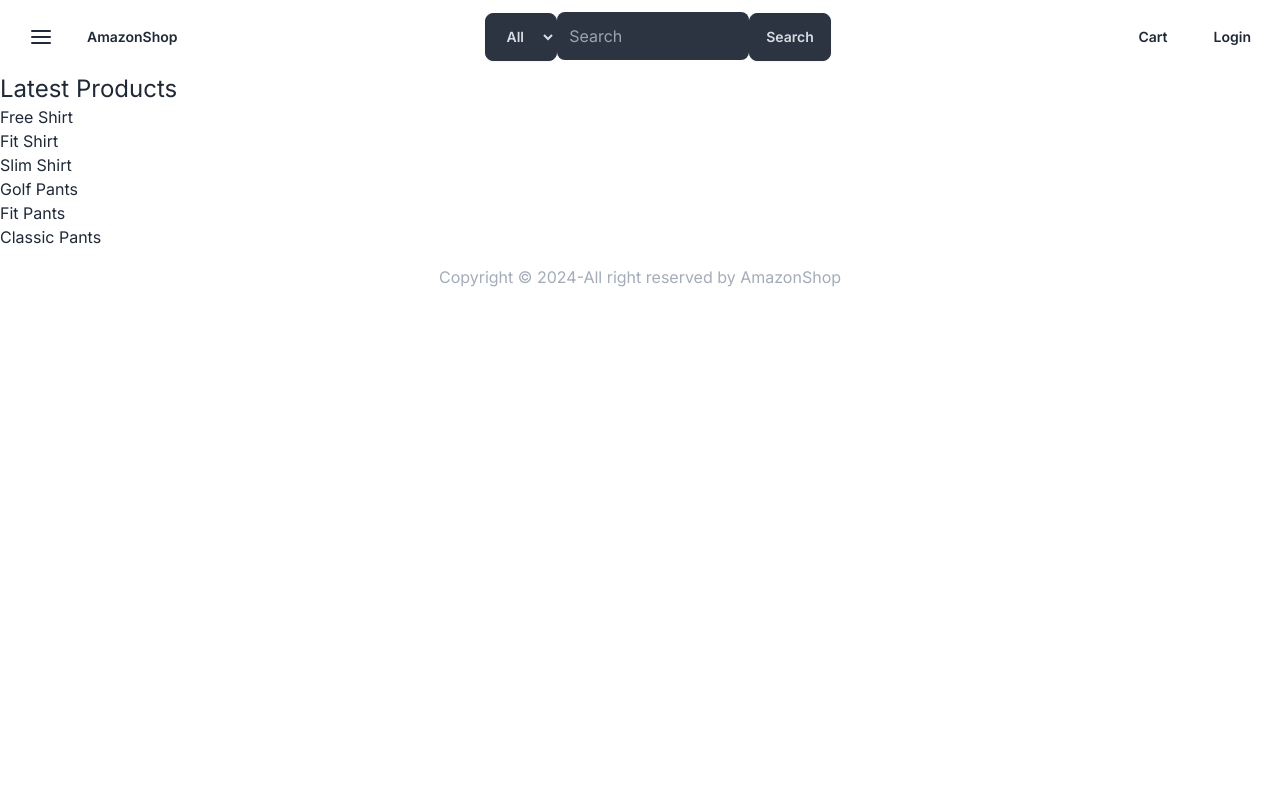
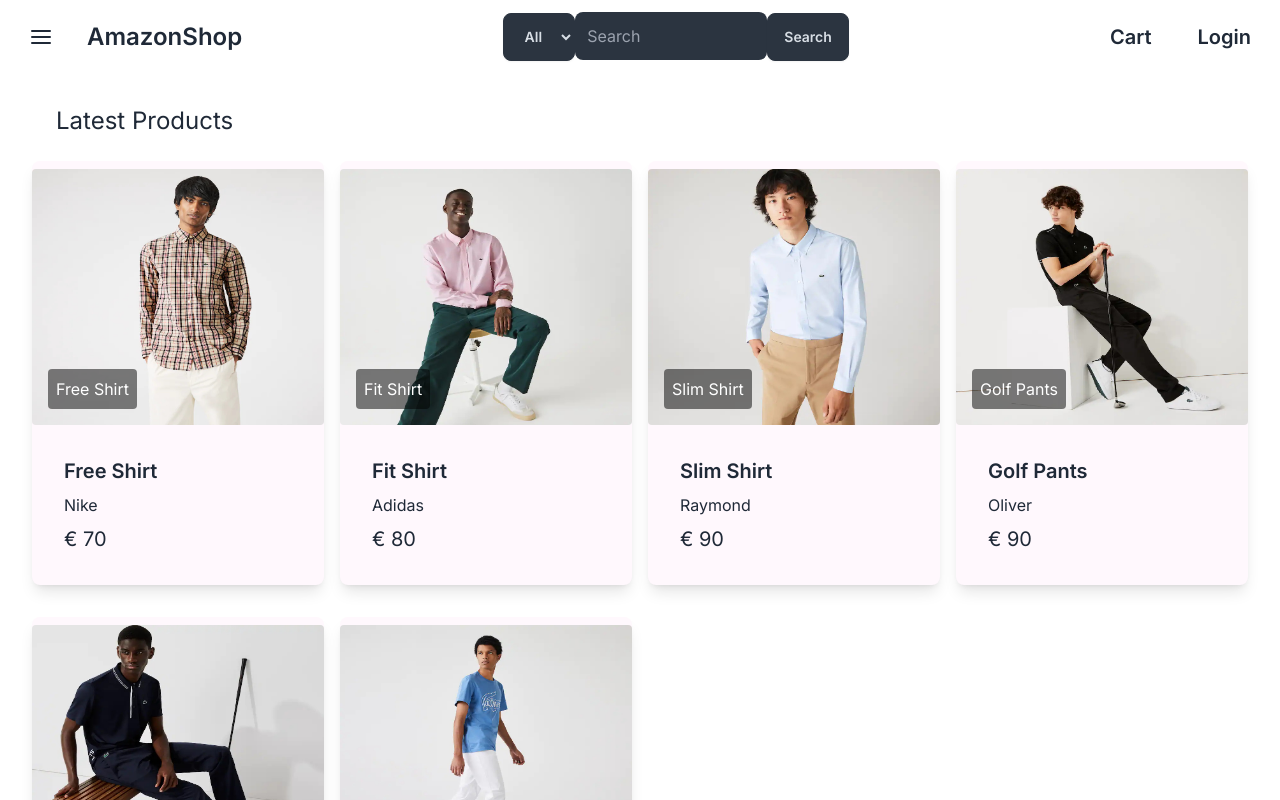
Before and after one commit to Fr-heidarian/AmazonaShop-next.js, a Next.js app: page / in a window 1280 px wide. Shown: the top 800 px of the page. Built offline with nearby package versions, Linux system fonts and the light colour scheme.

Commit message:
Implement ProductCard component

```diff
--- a/app/(frontend)/(home)/page.tsx
+++ b/app/(frontend)/(home)/page.tsx
@@ -3,13 +3,13 @@ import data from "@/lib/data/data";
 
 export default function Home() {
   return (
-    <>
-      <h2 className="text-2xl ">Latest Products</h2>
-      <div>
+    <div className="m-8">
+      <h2 className="text-2xl m-6">Latest Products</h2>
+      <div className="grid grid-cols-4 gap-4">
         {data.products.map((p) => (
           <ProductCard key={p.slug} product={p} />
         ))}
       </div>
-    </>
+    </div>
   );
 }
--- a/components/header/Header.tsx
+++ b/components/header/Header.tsx
@@ -25,7 +25,7 @@ export default function Header() {
                 <line x1="3" y1="18" x2="21" y2="18"></line>
               </svg>
             </div>
-            <Link href={"/"} className="btn btn-ghost">
+            <Link href={"/"} className="btn btn-ghost text-2xl">
               AmazonShop
             </Link>
           </div>
--- a/components/header/Menu.tsx
+++ b/components/header/Menu.tsx
@@ -4,12 +4,12 @@ export default function Menu() {
   return (
     <ul className="flex items-center gap-3">
       <li>
-        <Link href={"/cart"} className="btn btn-ghost">
+        <Link href={"/cart"} className="btn btn-ghost text-xl">
           Cart
         </Link>
       </li>
       <li>
-        <Link href={"/login"} className="btn btn-ghost">
+        <Link href={"/login"} className="btn btn-ghost text-xl">
           Login
         </Link>
       </li>
--- a/components/product/ProductCard.tsx
+++ b/components/product/ProductCard.tsx
@@ -1,5 +1,39 @@
 import { product } from "@/lib/models/ProductModel";
+import Link from "next/link";
+import Image from "next/image";
 
-export default function ProductCard({ product }: { product: product }) {
-  return <div>{product.name}</div>;
+type props = {
+  product: product;
+};
+
+export default function ProductCard({ product }: props) {
+  const { image, slug, name, brand, price } = product;
+
+  return (
+    <div className="card bg-secondary-content mb-4 rounded-lg shadow-lg">
+      <figure className="relative">
+        <Link href={`/products/${slug}`}>
+          <Image
+            src={image}
+            alt={name}
+            width={300}
+            height={300}
+            className="w-80 h-64 mt-2 rounded transition duration-600  hover:scale-105"
+          />
+          <figcaption className="absolute bottom-4 left-4 text-white bg-black bg-opacity-50 rounded p-2">
+            {name}
+          </figcaption>
+        </Link>
+      </figure>
+      <div className="card-body">
+        <Link href={`/products/${slug}`}>
+          <h2 className="card-title">{name}</h2>
+        </Link>
+        <p>{brand}</p>
+        <div className="card-actions">
+          <span className="text-xl">€ {price}</span>
+        </div>
+      </div>
+    </div>
+  );
 }
```
